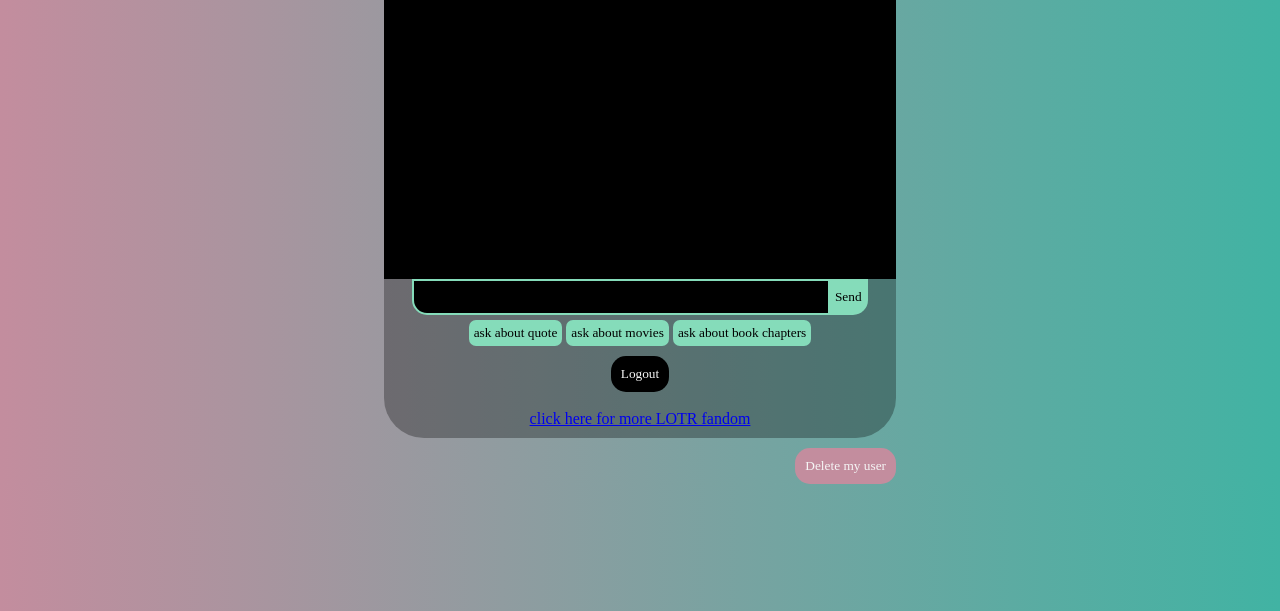
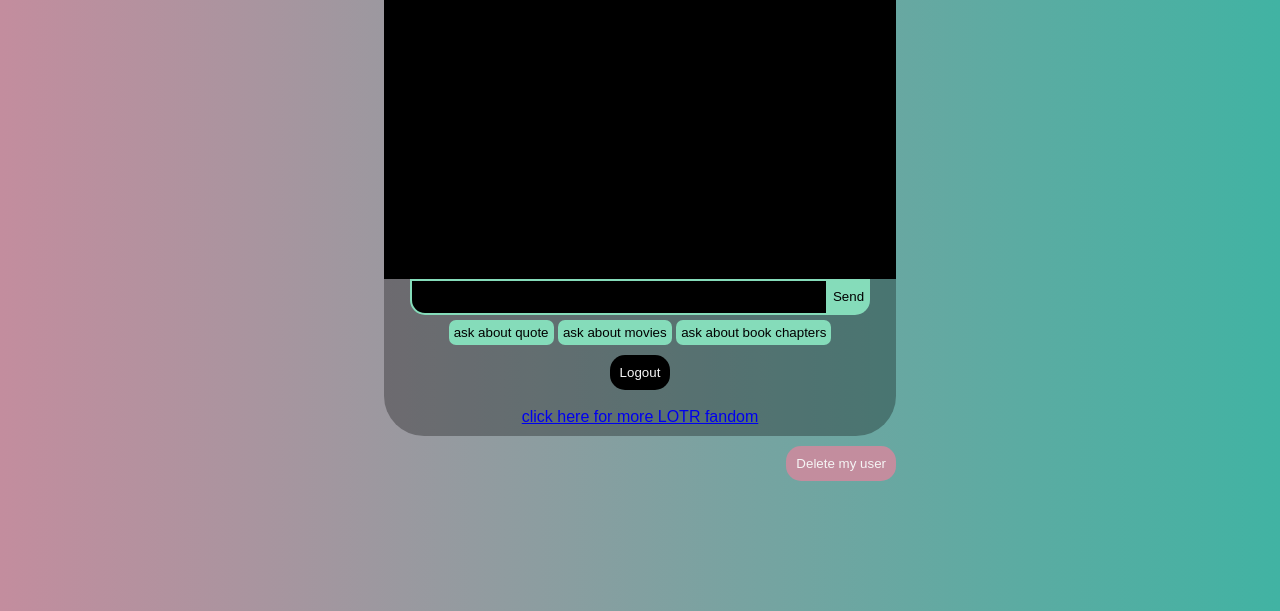
Before and after one commit to zernickov/exam_node.js, a website: page public/home_page/home_page.html in a window 1280 px wide. Shown: the part 189-800 px from the top of the page. Drawn offline with nearby package versions, Linux system fonts and the light colour scheme; no server answers.

Commit message:
new font

```diff
--- a/public/global.css
+++ b/public/global.css
@@ -1,7 +1,7 @@
 body {
     background: rgb(87,236,246);
     background: linear-gradient(90deg, #C38d9e 0, #41b3a3 100%);
-    font-family: Quicksand;
+    font-family: sans-serif;
     color: #85DCBA;
 }
 
@@ -32,7 +32,7 @@ body {
 }
 
 .login-button {
-    font-family: Quicksand;
+    font-family: sans-serif;
     font-size: 1.2em;
     font-weight: bold;
     width: 52%;
--- a/public/home_page/home_page.css
+++ b/public/home_page/home_page.css
@@ -22,7 +22,7 @@
 }
 
 #send-container button {
-    font-family: Quicksand;
+    font-family: sans-serif;
     margin-left: -5px;
     height: 36px;
     background: #85DCBA;
@@ -37,7 +37,7 @@
 }
 
 .fetch-button {
-    font-family: Quicksand;
+    font-family: sans-serif;
     margin-top: 5px;
     padding: 5px;
     color: black;
@@ -55,7 +55,7 @@
 
 
 .logout-button {
-    font-family: Quicksand;
+    font-family: sans-serif;
     margin-top: 10px;
     padding: 10px;
     background: black;
@@ -72,7 +72,7 @@
 }
 
 .delete-user-button {
-    font-family: Quicksand;
+    font-family: sans-serif;
     float: right;
     margin-top: 10px;
     padding: 10px;
```
